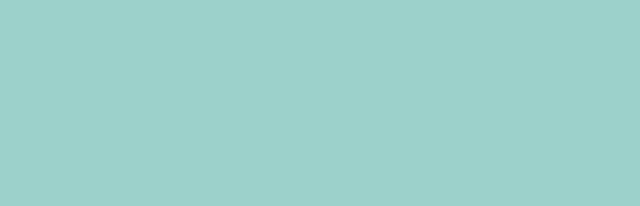
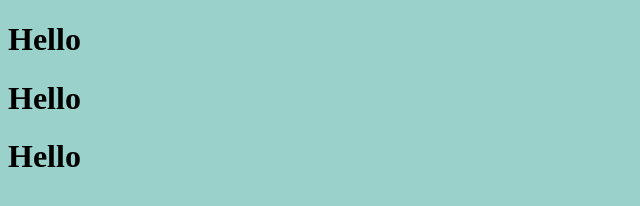
Before and after one commit to bphoebew/plant, a plain HTML site: page index.html in a window 1280 px wide. Shown: the whole page, without its empty margins (0-640 px from the left). Drawn offline with Linux system fonts and the light colour scheme.

Commit message:
Update index.html

```diff
--- a/index.html
+++ b/index.html
@@ -6,6 +6,7 @@
     <title>XERISCAPING</title>
   </head>
   <body>
-
+    <h1> Hello </h1>
+        <h1> Hello </h1>    <h1> Hello </h1>
   </body>
 </html>
```
